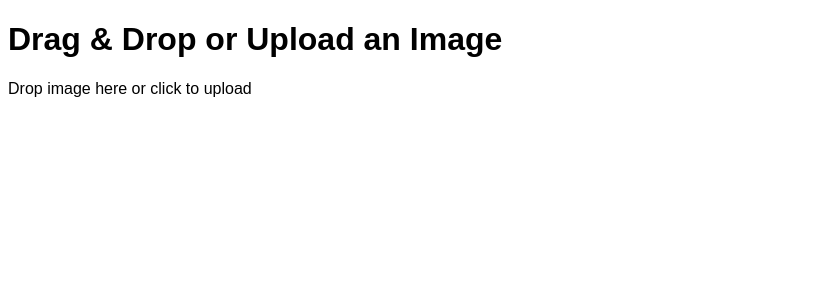
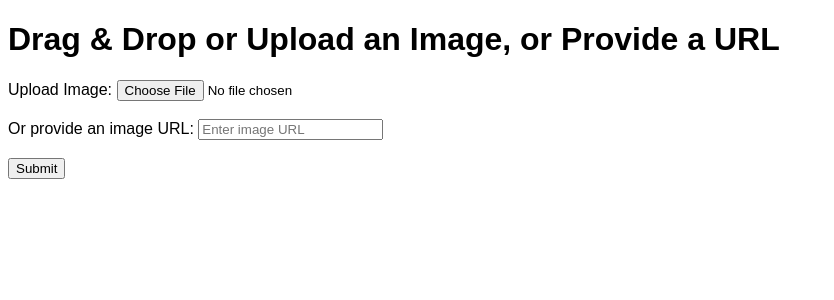
Before and after one commit to qjv/crop, a Flask app: page / in a window 1280 px wide. Shown: the top 300 px of the page, without its empty margins (0-834 px from the left). Run offline with Flask 3, Linux system fonts and the light colour scheme.

Commit message:
url upload

```diff
--- a/app.py
+++ b/app.py
@@ -3,6 +3,7 @@ from PIL import Image, ImageOps
 import os
 from io import BytesIO
 import uuid
+import requests
 import schedule
 import time
 import threading
@@ -34,28 +35,42 @@ cleanup_thread = threading.Thread(target=run_schedule)
 cleanup_thread.daemon = True
 cleanup_thread.start()
 
+def fetch_image_from_url(url):
+    """Fetch an image from a URL and return it as a PIL Image."""
+    response = requests.get(url)
+    img = Image.open(BytesIO(response.content))
+    return img
+
 @app.route("/", methods=["GET", "POST"])
 def index():
     if request.method == "POST":
-        file = request.files["image"]
+        file = request.files.get("image")
+        image_url = request.form.get("image_url")
+
         if file:
             img = Image.open(file.stream)
-            original = img.copy()  # Save original image
+        elif image_url:
+            img = fetch_image_from_url(image_url)
+        else:
+            return render_template("index.html", error="Please upload an image or provide an image URL.")
 
-            xs, ys = img.size
-            cropx, cropy = 26, 26
-            cropped = img.crop((cropx, cropy, xs - cropx, ys - cropy))
+        # Process image (crop and save)
+        original = img.copy()  # Save original image
 
-            # Save images with unique filenames
-            original_filename = f"{uuid.uuid4().hex}_original.png"
-            cropped_filename = f"{uuid.uuid4().hex}_cropped.png"
+        xs, ys = img.size
+        cropx, cropy = 26, 26
+        cropped = img.crop((cropx, cropy, xs - cropx, ys - cropy))
 
-            original.save(os.path.join(UPLOAD_FOLDER, original_filename))
-            cropped.save(os.path.join(UPLOAD_FOLDER, cropped_filename))
+        # Save images with unique filenames
+        original_filename = f"{uuid.uuid4().hex}_original.png"
+        cropped_filename = f"{uuid.uuid4().hex}_cropped.png"
 
-            return render_template("index.html",
-                                   original_filename=original_filename,
-                                   cropped_filename=cropped_filename)
+        original.save(os.path.join(UPLOAD_FOLDER, original_filename))
+        cropped.save(os.path.join(UPLOAD_FOLDER, cropped_filename))
+
+        return render_template("index.html",
+                               original_filename=original_filename,
+                               cropped_filename=cropped_filename)
     return render_template("index.html",
                            original_filename=None,
                            cropped_filename=None)
--- a/templates/index.html
+++ b/templates/index.html
@@ -10,57 +10,35 @@
   </style>
 </head>
 <body>
-  <h1>Drag & Drop or Upload an Image</h1>
-  <div class="dropzone" id="dropzone">Drop image here or click to upload</div>
-  <form id="uploadForm" method="POST" enctype="multipart/form-data" style="display:none;">
-    <input type="file" id="fileInput" name="image" accept="image/*" required>
+  <h1>Drag & Drop or Upload an Image, or Provide a URL</h1>
+  <form id="uploadForm" method="POST" enctype="multipart/form-data">
+    <label for="fileInput">Upload Image:</label>
+    <input type="file" id="fileInput" name="image" accept="image/*"><br><br>
+
+    <label for="imageUrl">Or provide an image URL:</label>
+    <input type="text" id="imageUrl" name="image_url" placeholder="Enter image URL"><br><br>
+
+    <button type="submit">Submit</button>
   </form>
 
   {% if original_filename %}
     <h2>Comparison of Original and Cropped Image</h2>
     <div class="images-container">
       <div class="image-box">
-      <h3>Original Image</h3>
-      <img src="{{ url_for('static', filename='output/' + original_filename) }}" alt="Original Image" style="outline: 2px solid black;">
-      <p><a href="{{ url_for('download', filename=original_filename) }}">Download Original</a></p>
+        <h3>Original Image</h3>
+        <img src="{{ url_for('static', filename='output/' + original_filename) }}" alt="Original Image">
+        <p><a href="{{ url_for('download', filename=original_filename) }}">Download Original</a></p>
       </div>
       <div class="image-box">
-      <h3>Cropped Image</h3>
-      <img src="{{ url_for('static', filename='output/' + cropped_filename) }}" alt="Cropped Image" style="outline: 2px solid black;">
-      <p><a href="{{ url_for('download', filename=cropped_filename) }}">Download Cropped</a></p>
+        <h3>Cropped Image</h3>
+        <img src="{{ url_for('static', filename='output/' + cropped_filename) }}" alt="Cropped Image">
+        <p><a href="{{ url_for('download', filename=cropped_filename) }}">Download Cropped</a></p>
       </div>
     </div>
   {% endif %}
 
-  <script>
-    const dropzone = document.getElementById('dropzone');
-    const fileInput = document.getElementById('fileInput');
-    const form = document.getElementById('uploadForm');
-
-    dropzone.addEventListener('click', () => fileInput.click());
-
-    dropzone.addEventListener('dragover', (e) => {
-      e.preventDefault();
-      dropzone.classList.add('dragover');
-    });
-
-    dropzone.addEventListener('dragleave', () => {
-      dropzone.classList.remove('dragover');
-    });
-
-    dropzone.addEventListener('drop', (e) => {
-      e.preventDefault();
-      dropzone.classList.remove('dragover');
-      const files = e.dataTransfer.files;
-      if (files.length) {
-        fileInput.files = files;
-        form.submit();
-      }
-    });
-
-    fileInput.addEventListener('change', () => {
-      if (fileInput.files.length) form.submit();
-    });
-  </script>
+  {% if error %}
+    <p style="color: red;">{{ error }}</p>
+  {% endif %}
 </body>
 </html>
```
